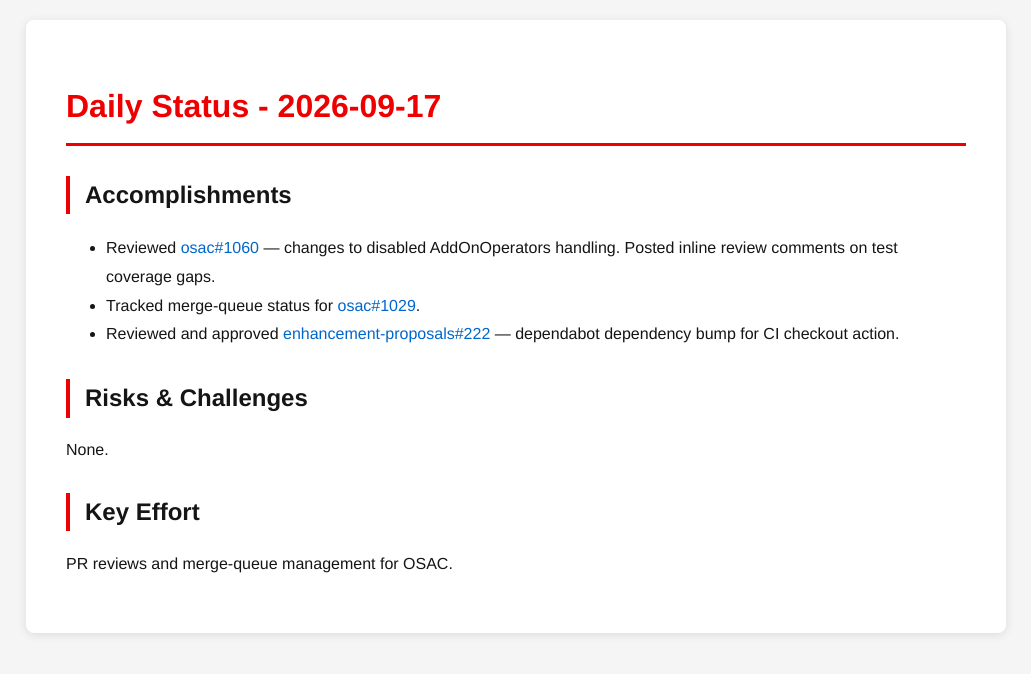
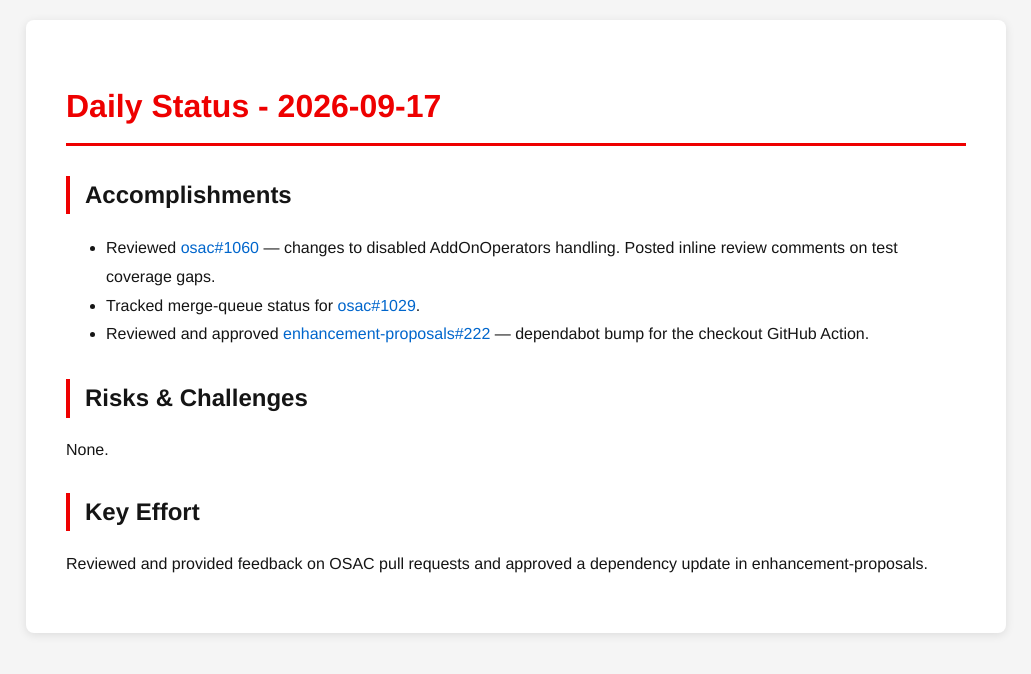
Before and after one commit to tzvatot/daily-status, a Jekyll site: the page built from 2026-09-17.md, in a window 1280 px wide. Shown: the top 674 px of the page, without its empty margins (124-1155 px from the left). Built offline with Jekyll 4.4.1, drawn with Linux system fonts in a browser that asks for light colours.

Commit message:
Daily status update - 2026-09-17

```diff
--- a/2026-09-17.md
+++ b/2026-09-17.md
@@ -9,10 +9,10 @@ date: 2026-09-17
 ## Accomplishments
 - Reviewed [osac#1060](https://github.com/osac-project/osac/pull/1060) — changes to disabled AddOnOperators handling. Posted inline review comments on test coverage gaps.
 - Tracked merge-queue status for [osac#1029](https://github.com/osac-project/osac/pull/1029).
-- Reviewed and approved [enhancement-proposals#222](https://github.com/osac-project/enhancement-proposals/pull/222) — dependabot dependency bump for CI checkout action.
+- Reviewed and approved [enhancement-proposals#222](https://github.com/osac-project/enhancement-proposals/pull/222) — dependabot bump for the checkout GitHub Action.
 
 ## Risks & Challenges
 None.
 
 ## Key Effort
-PR reviews and merge-queue management for OSAC.
+Reviewed and provided feedback on OSAC pull requests and approved a dependency update in enhancement-proposals.
```
